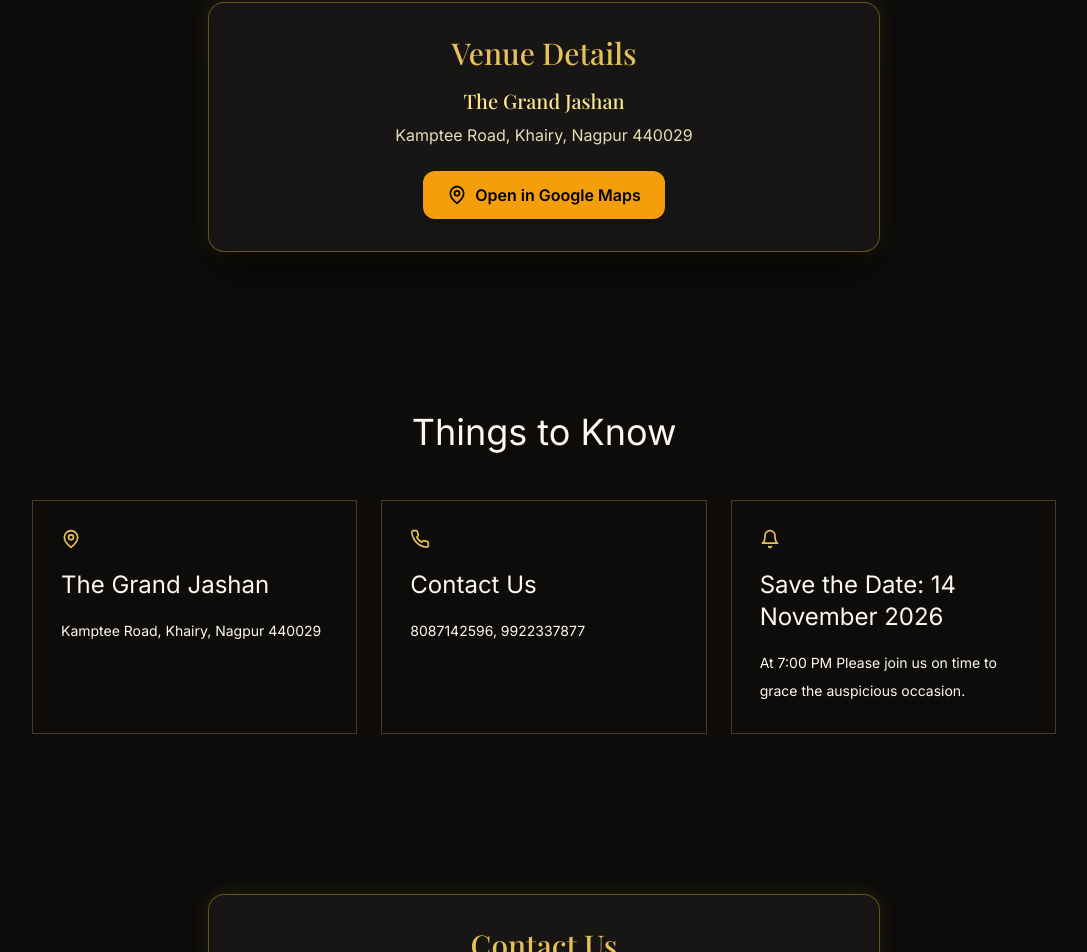
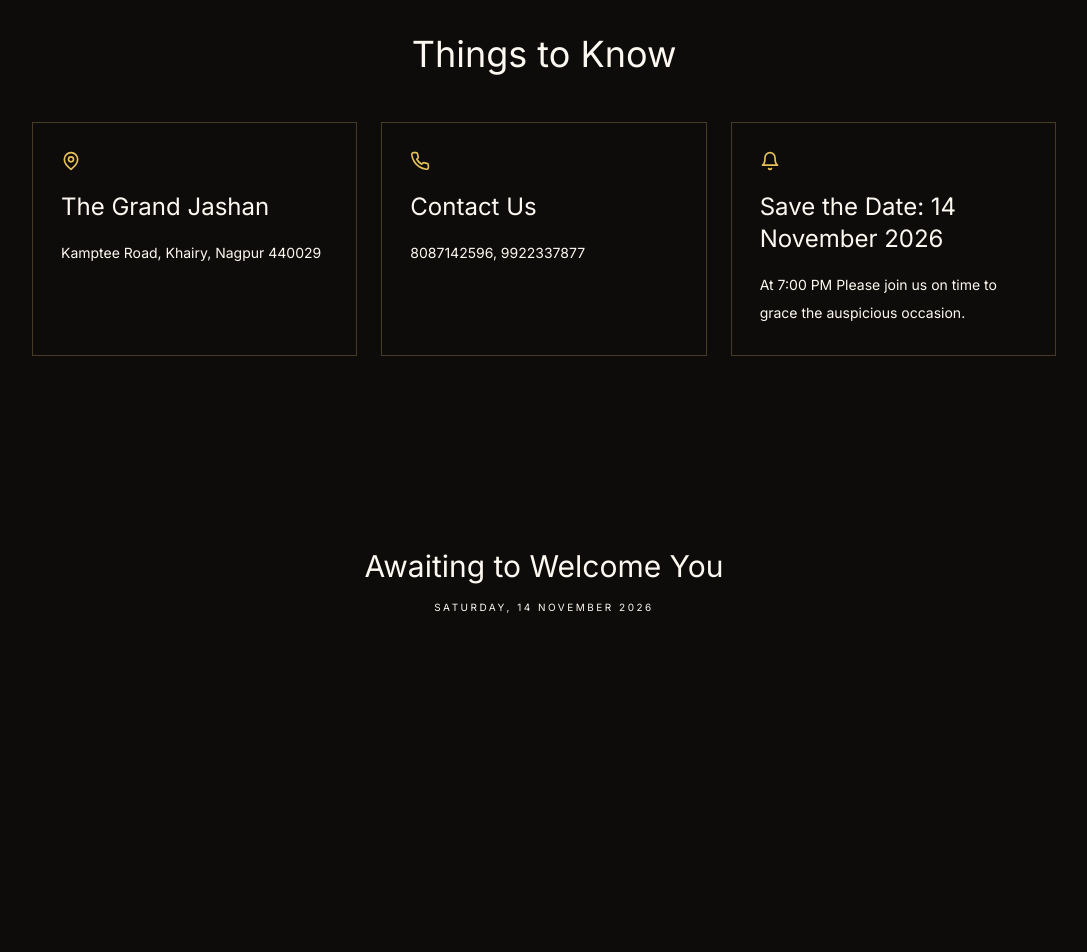
Before and after one commit to Adoniskingx/AD, a React (Vite) app in the folder adarsh-divyansha-wedding/: page / in a window 1280 px wide. Shown: the part 2675-3627 px from the top of the page, without its empty margins (96-1183 px from the left). After the commit the page ends 3354 px from the top, so only its background shows below. Built offline with nearby package versions, Linux system fonts and the light colour scheme; a web font is replaced by a local one.

Commit message:
Remove Venue and Contact components from App

```diff
--- a/adarsh-divyansha-wedding/src/App.tsx
+++ b/adarsh-divyansha-wedding/src/App.tsx
@@ -2,9 +2,7 @@ import React from 'react';
 import Hero from './components/Hero';
 import Functions from './components/Functions';
 import Gallery from './components/Gallery';
-import Venue from './components/Venue';
 import ThingsToKnow from './components/ThingsToKnow';
-import Contact from './components/Contact';
 import Footer from './components/Footer';
 import MusicPlayer from './components/MusicPlayer';
 
@@ -20,9 +18,7 @@ export function App() {
         <Hero />
         <Functions />
         <Gallery />
-        <Venue />
         <ThingsToKnow />
-        <Contact />
         <Footer />
         <MusicPlayer />
       </div>
```
